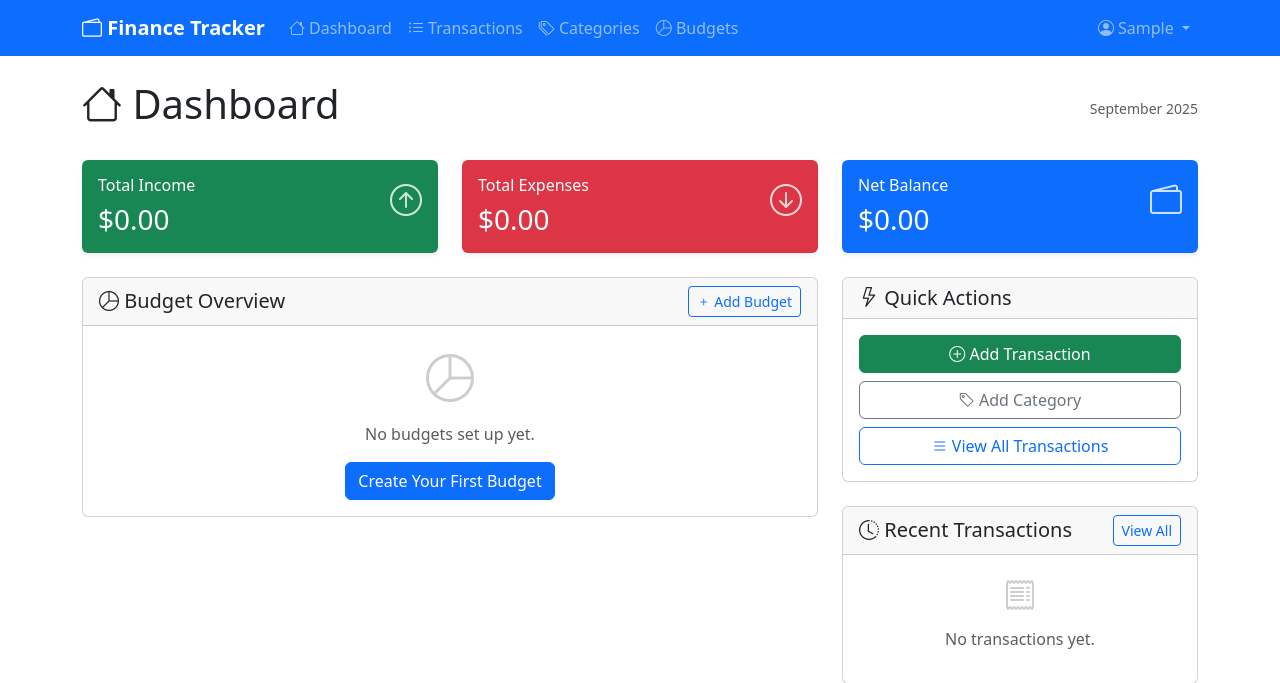
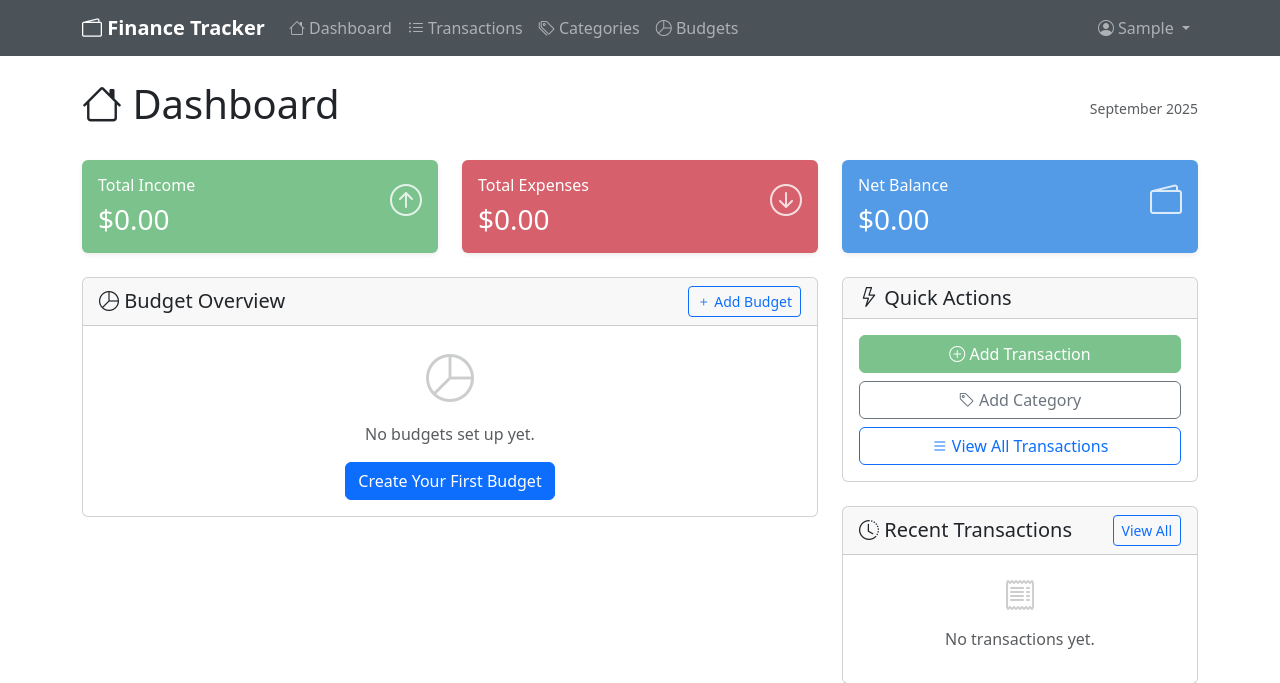
Before and after one commit to kosek-g/10xdev, a Django app: page / in a window 1280 px wide. Shown: the top 683 px of the page. Run offline with Django 5.2, Linux system fonts and the light colour scheme; the visitor is signed in with stand-in values (Sample User, id 1); data that the repository does not hold is empty.

Commit message:
UI fixes

```diff
--- a/finance/views.py
+++ b/finance/views.py
@@ -37,10 +37,6 @@ def register_view(request):
             # Create default categories for new user
             default_categories = [
                 {'name': 'Salary', 'description': 'Monthly salary and wages'},
-                {'name': 'Groceries', 'description': 'Food and household items'},
-                {'name': 'Transportation', 'description': 'Gas, public transit, car expenses'},
-                {'name': 'Entertainment', 'description': 'Movies, dining out, hobbies'},
-                {'name': 'Utilities', 'description': 'Electricity, water, internet, phone'},
             ]
 
             for cat_data in default_categories:
--- a/templates/base.html
+++ b/templates/base.html
@@ -34,13 +34,44 @@
             font-size: 2rem;
             opacity: 0.8;
         }
+        .bg-custom-income {
+            background-color: #7bc28c !important; /* Custom green */
+        }
+        .bg-custom-expense {
+            background-color: #d6616c !important; /* Custom red */
+        }
+        .bg-custom-balance-positive {
+            background-color: #539be7 !important; /* Custom blue for positive balance */
+        }
+        .bg-custom-balance-negative {
+            background-color: #e6c76a !important; /* Custom yellow for negative balance */
+        }
+        .btn-custom-income {
+            background-color: #7bc28c !important;
+            border-color: #7bc28c !important;
+            color: white !important;
+        }
+        .btn-custom-income:hover {
+            background-color: #6ba77c !important;
+            border-color: #6ba77c !important;
+            color: white !important;
+        }
+        .btn-custom-income:focus {
+            background-color: #6ba77c !important;
+            border-color: #6ba77c !important;
+            color: white !important;
+            box-shadow: 0 0 0 0.2rem rgba(123, 194, 140, 0.5) !important;
+        }
+        .bg-custom-navbar {
+            background-color: #4b5258 !important; /* Dark grey navbar */
+        }
     </style>
 
     {% block extra_css %}{% endblock %}
 </head>
 <body>
     <!-- Navigation -->
-    <nav class="navbar navbar-expand-lg navbar-dark bg-primary">
+    <nav class="navbar navbar-expand-lg navbar-dark bg-custom-navbar">
         <div class="container">
             <a class="navbar-brand" href="{% url 'dashboard' %}">
                 <i class="bi bi-wallet2"></i> Finance Tracker
--- a/templates/finance/dashboard.html
+++ b/templates/finance/dashboard.html
@@ -11,7 +11,7 @@
 <!-- Financial Summary Cards -->
 <div class="row mb-4">
     <div class="col-md-4">
-        <div class="card card-stat bg-success text-white">
+        <div class="card card-stat bg-custom-income text-white">
             <div class="card-body">
                 <div class="d-flex justify-content-between">
                     <div>
@@ -25,7 +25,7 @@
     </div>
 
     <div class="col-md-4">
-        <div class="card card-stat bg-danger text-white">
+        <div class="card card-stat bg-custom-expense text-white">
             <div class="card-body">
                 <div class="d-flex justify-content-between">
                     <div>
@@ -39,7 +39,7 @@
     </div>
 
     <div class="col-md-4">
-        <div class="card card-stat {% if current_balance >= 0 %}bg-primary{% else %}bg-warning{% endif %} text-white">
+        <div class="card card-stat {% if current_balance >= 0 %}bg-custom-balance-positive{% else %}bg-custom-balance-negative{% endif %} text-white">
             <div class="card-body">
                 <div class="d-flex justify-content-between">
                     <div>
@@ -133,7 +133,7 @@
             </div>
             <div class="card-body">
                 <div class="d-grid gap-2">
-                    <a href="{% url 'transaction-create' %}" class="btn btn-success">
+                    <a href="{% url 'transaction-create' %}" class="btn btn-custom-income">
                         <i class="bi bi-plus-circle"></i> Add Transaction
                     </a>
                     <a href="{% url 'category-create' %}" class="btn btn-outline-secondary">
```
